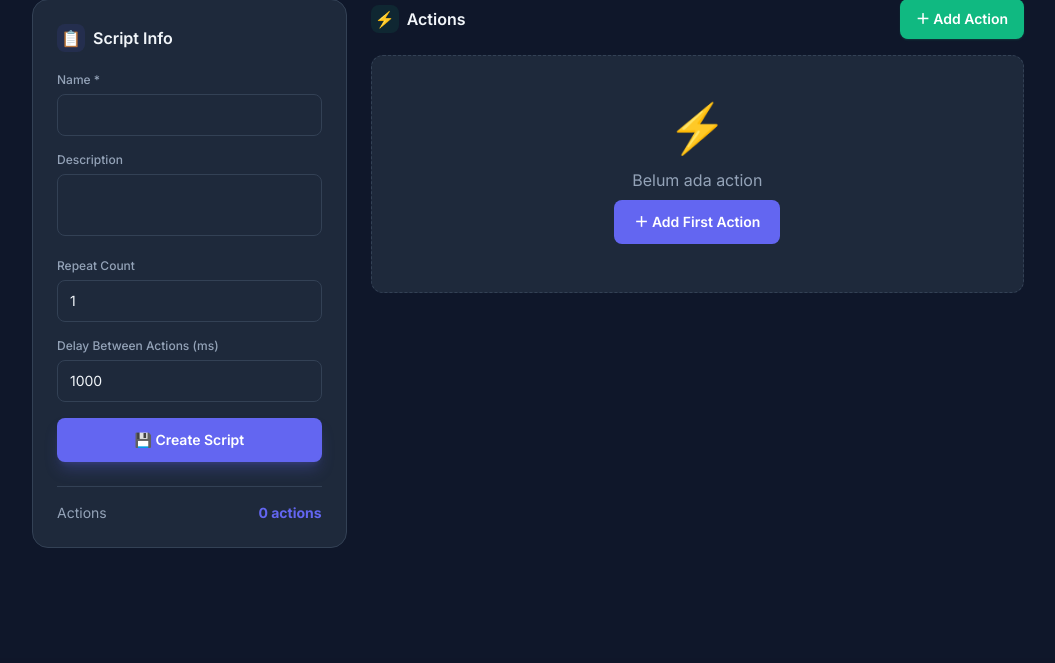
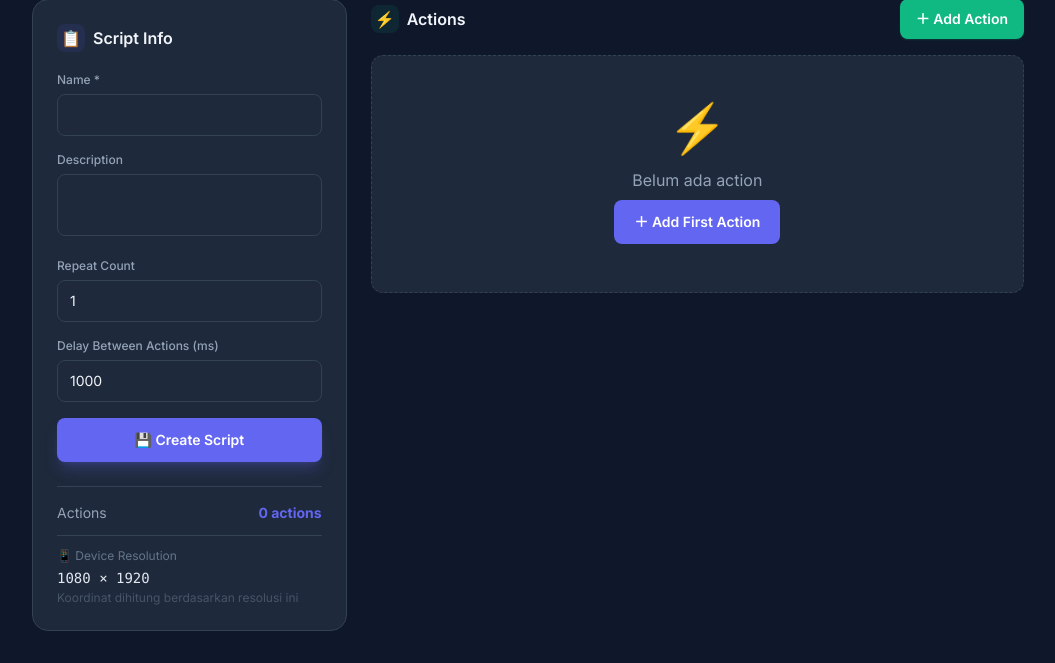
Before and after one commit to zmutclik/auto-NguLo, a Python web app: template templates/script_editor.html in a window 1280 px wide. Shown: the part 142-805 px from the top of the page, without its empty margins (112-1167 px from the left). Before the commit the page ends 690 px from the top, so only its background shows below. Run offline with Jinja, Linux system fonts and the light colour scheme; the template is opened without the code that fills it, so the values that code supplies are empty; some libraries are stand-ins or nearby versions.

Commit message:
Fetch resolusi asli device

```diff
--- a/templates/script_editor.html
+++ b/templates/script_editor.html
@@ -48,6 +48,11 @@
             <div class="mt-6 pt-4 border-t border-surface-border">
                 <div class="flex items-center justify-between text-sm"><span class="text-slate-400">Actions</span><span class="text-brand font-bold" x-text="actions.length + ' actions'"></span></div>
             </div>
+            <div class="mt-3 pt-3 border-t border-surface-border">
+                <p class="text-xs text-slate-500 mb-1">📱 Device Resolution</p>
+                <p class="text-sm text-slate-200 font-mono" x-text="deviceResolution.w + ' × ' + deviceResolution.h"></p>
+                <p class="text-xs text-slate-600 mt-0.5">Koordinat dihitung berdasarkan resolusi ini</p>
+            </div>
         </div>
     </div>
 
@@ -94,7 +99,7 @@
                                     <input x-model="a.template_path" type="text" readonly class="flex-1 bg-slate-800 border border-surface-border rounded-lg px-3 py-2 text-sm text-slate-400 focus:outline-none focus:ring-2 focus:ring-brand font-mono" placeholder="Opsional: pilih screenshot untuk referensi koordinat...">
                                     <button type="button" @click="openTemplatePicker(a)" class="bg-slate-700 hover:bg-slate-600 text-slate-200 text-sm rounded-lg px-4 py-2 transition-colors shrink-0 cursor-pointer">📁 Browse</button>
                                 </div>
-                                <p class="text-xs text-slate-600 mt-1">Pilih gambar lalu <b>tap/klik</b> pada gambar untuk ambil koordinat X,Y</p>
+                                <p class="text-xs text-slate-600 mt-1">Pilih gambar lalu <b>tap/klik</b> pada gambar untuk ambil koordinat X,Y <span class="text-brand">· Resolusi device: <span x-text="deviceResolution.w + '×' + deviceResolution.h"></span></span></p>
                                 <!-- Template preview — large & interactive -->
                                 <div x-show="a.template_path" class="mt-2 bg-slate-900 border border-dashed border-slate-600 rounded-xl overflow-hidden relative group cursor-crosshair"
                                      @mousedown.prevent="startCoordPick(a, 'tap', $event)"
@@ -146,7 +151,7 @@
                                     <input x-model="a.template_path" type="text" readonly class="flex-1 bg-slate-800 border border-surface-border rounded-lg px-3 py-2 text-sm text-slate-400 focus:outline-none focus:ring-2 focus:ring-brand font-mono" placeholder="Opsional: pilih screenshot untuk referensi koordinat swipe...">
                                     <button type="button" @click="openTemplatePicker(a)" class="bg-slate-700 hover:bg-slate-600 text-slate-200 text-sm rounded-lg px-4 py-2 transition-colors shrink-0 cursor-pointer">📁 Browse</button>
                                 </div>
-                                <p class="text-xs text-slate-600 mt-1">Pilih gambar lalu <b>swipe</b> (drag) pada gambar untuk ambil koordinat <span class="text-success">from</span> → <span class="text-danger">to</span></p>
+                                <p class="text-xs text-slate-600 mt-1">Pilih gambar lalu <b>swipe</b> (drag) pada gambar untuk ambil koordinat <span class="text-success">from</span> → <span class="text-danger">to</span> <span class="text-brand">· Resolusi device: <span x-text="deviceResolution.w + '×' + deviceResolution.h"></span></span></p>
                                 <!-- Template preview — large & interactive for swipe -->
                                 <div x-show="a.template_path" class="mt-2 bg-slate-900 border border-dashed border-slate-600 rounded-xl overflow-hidden relative group cursor-crosshair"
                                      @mousedown.prevent="startCoordPick(a, 'swipe', $event)"
@@ -412,6 +417,8 @@
             script: { name: '', description: '', repeat_count: 1, delay_between_ms: 1000 },
             actions: [],
             _counter: 100,
+            // Device resolution (fetched from /api/device/info); defaults to 1080x1920
+            deviceResolution: { w: 1080, h: 1920 },
             actionTypes: ['tap','swipe','long_press','screenshot_match','wait','push_key','combo','fetch_api','variable','type_text'],
             typeIcon(t) { return {'tap':'👆','swipe':'↔️','long_press':'⏳','screenshot_match':'🖼️','wait':'⏱️','push_key':'⌨️','combo':'🔀','fetch_api':'🌐','variable':'📦','type_text':'📝'}[t]||'❓'; },
 
@@ -476,7 +483,31 @@
                     this.uploadingTpl = false;
                 }
             },
+            async fetchDeviceResolution() {
+                try {
+                    // Timeout after 3 seconds to avoid blocking the UI
+                    const controller = new AbortController();
+                    const timeoutId = setTimeout(() => controller.abort(), 3000);
+                    const r = await fetch('/api/device/info', { signal: controller.signal });
+                    clearTimeout(timeoutId);
+                    if (r.ok) {
+                        const info = await r.json();
+                        // Parse resolution string like "720 × 1600" or "1080 × 1920"
+                        const match = (info.resolution || '').match(/(\d+)\s*[×x]\s*(\d+)/i);
+                        if (match) {
+                            this.deviceResolution = { w: parseInt(match[1]), h: parseInt(match[2]) };
+                            console.log('[scriptEditor] Device resolution:', this.deviceResolution);
+                        } else {
+                            console.warn('[scriptEditor] Could not parse resolution string:', info.resolution);
+                        }
+                    }
+                } catch(e) {
+                    console.warn('[scriptEditor] Could not fetch device resolution, using default 1080x1920:', e.message || e);
+                }
+            },
             async init() {
+                // Fetch device resolution first (non-blocking, but before any coordinate picks)
+                await this.fetchDeviceResolution();
                 // Check for script_id from template variable first, then fallback to ?id= query param
                 const templateId = document.getElementById('script-editor-root')?.dataset?.scriptId;
                 if (templateId) {
@@ -593,10 +624,9 @@
                 const clientY = event.touches ? event.touches[0].clientY : event.clientY;
                 const pctX = ((clientX - rect.left) / rect.width) * 100;
                 const pctY = ((clientY - rect.top) / rect.height) * 100;
-                // Assume a standard 1080p screen; use img natural dimensions as reference
-                // We scale coordinates assuming the image represents the device screen
-                const refW = 1080;
-                const refH = 1920;
+                // Use actual device resolution for coordinate mapping
+                const refW = this.deviceResolution.w;
+                const refH = this.deviceResolution.h;
                 const x = Math.round((pctX / 100) * refW);
                 const y = Math.round((pctY / 100) * refH);
                 return { x, y, pctX, pctY };
```
